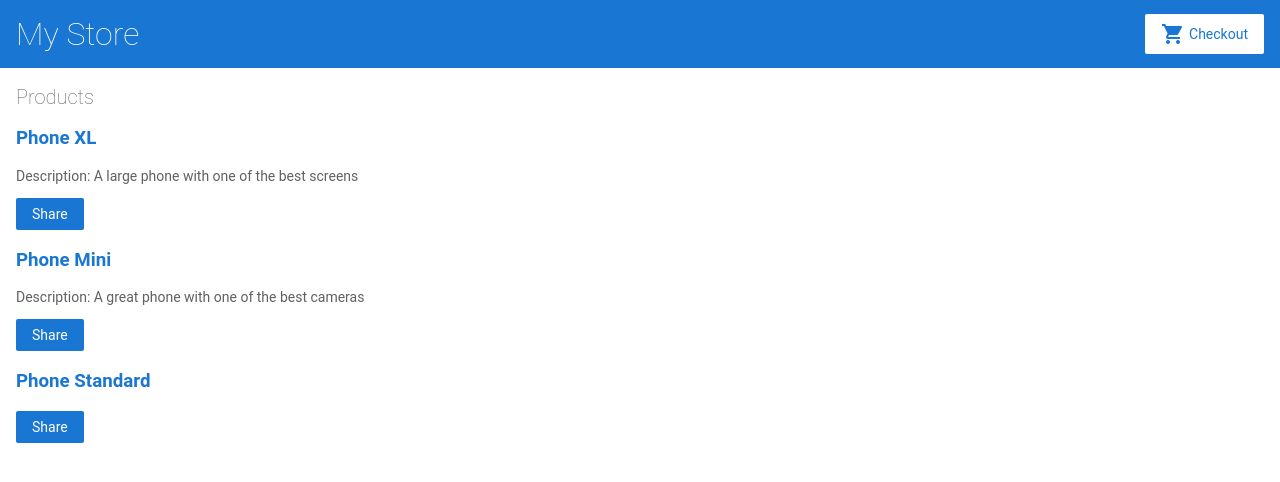
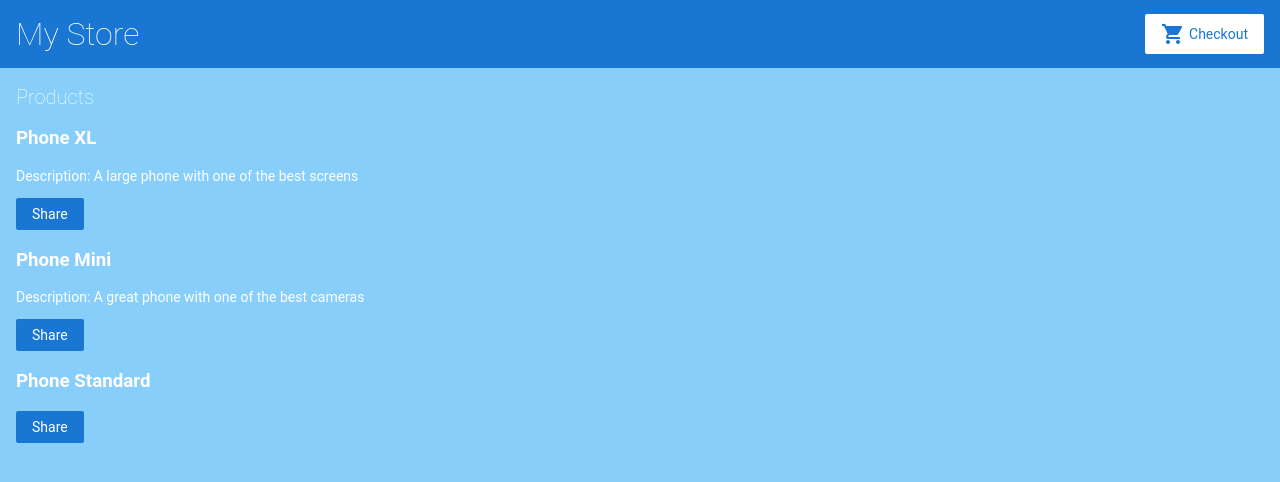
Before and after one commit to MawdoAli/angular-atlmy4-eaatbw, an Angular app: page / in a window 1280 px wide. Shown: the top 482 px of the page. Built offline with nearby package versions, Linux system fonts and the light colour scheme.

Commit message:
1 file modified

```diff
--- a/src/styles.css
+++ b/src/styles.css
@@ -2,7 +2,7 @@
 
 * {
   font-family: 'Roboto', Arial, sans-serif;
-  color: #616161;
+  color: white;
   box-sizing: border-box;
   -webkit-font-smoothing: antialiased;
   -moz-osx-font-smoothing: grayscale;
@@ -10,6 +10,7 @@
 
 body {
   margin: 0;
+  background-color: lightskyblue;
 }
 
 .container {
@@ -43,7 +44,7 @@ p {
 
 a {
   cursor: pointer;
-  color: #1976d2;
+  color: white;
   text-decoration: none;
 }
 
```
